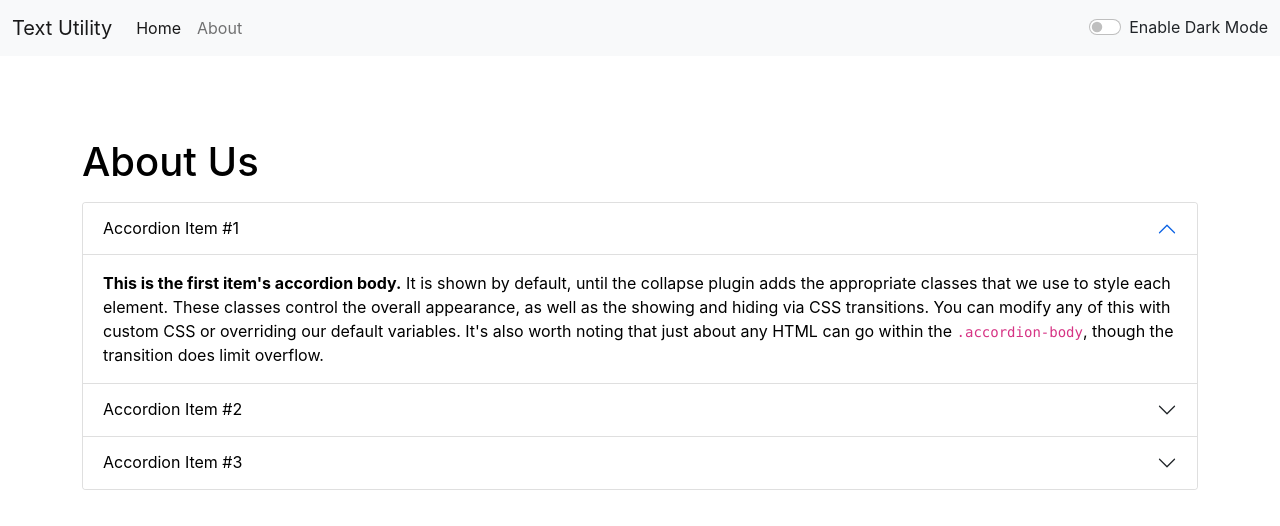
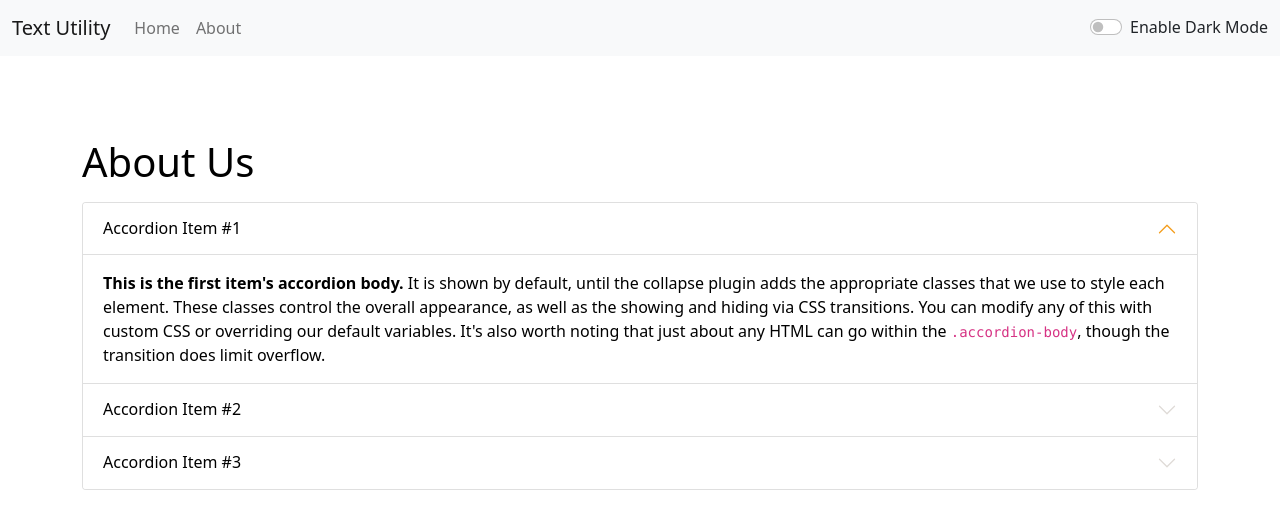
Before and after one commit to AkhilBarthwal005/Text-Utils, a React (Create React App) app: page /about in a window 1280 px wide. Shown: the top 526 px of the page. Built offline with nearby package versions, Linux system fonts and the light colour scheme.

Commit message:
Bug fixed

```diff
--- a/src/Components/Navbar.js
+++ b/src/Components/Navbar.js
@@ -28,7 +28,7 @@ export default function Navbar(props) {
         <div className="collapse navbar-collapse" id="navbarSupportedContent">
           <ul className="navbar-nav me-auto mb-2 mb-lg-0">
             <li className="nav-item">
-              <Link className="nav-link active" aria-current="page" to="/">
+              <Link className="nav-link" aria-current="page" to="/">
                 Home
               </Link>
             </li>
--- a/src/Components/TextForm.js
+++ b/src/Components/TextForm.js
@@ -96,8 +96,8 @@ export default function TextForm(props) {
       <div className="container">
         <h2>Text Summary</h2>
         <p>
-          {text.split(" ").filter((s) => s.length !== 0).length} No of Words and{" "}
-          {text.trim().split(/[ ]+/).join(" ").length} No of Character
+          {text.split(/\s+/).filter((s) => s.length !== 0).length} No of Words
+          and {text.trim().split(/\s+/).join(" ").length} No of Character
         </p>
         <h2>Preview</h2>
         <p>
--- a/src/index.css
+++ b/src/index.css
@@ -1,13 +1,3 @@
-body {
-  margin: 0;
-  font-family: -apple-system, BlinkMacSystemFont, 'Segoe UI', 'Roboto', 'Oxygen',
-    'Ubuntu', 'Cantarell', 'Fira Sans', 'Droid Sans', 'Helvetica Neue',
-    sans-serif;
-  -webkit-font-smoothing: antialiased;
-  -moz-osx-font-smoothing: grayscale;
+.accordion-button::after {
+  filter: invert(1);
 }
-
-code {
-  font-family: source-code-pro, Menlo, Monaco, Consolas, 'Courier New',
-    monospace;
-}
```
